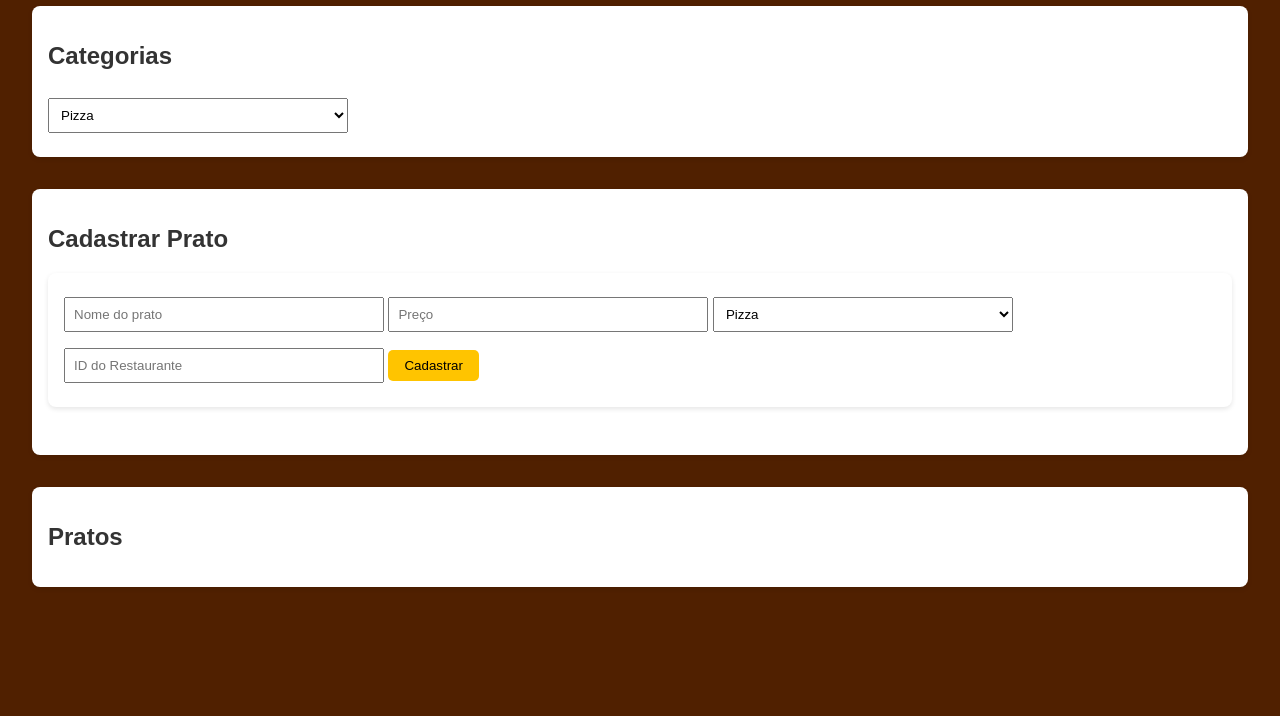
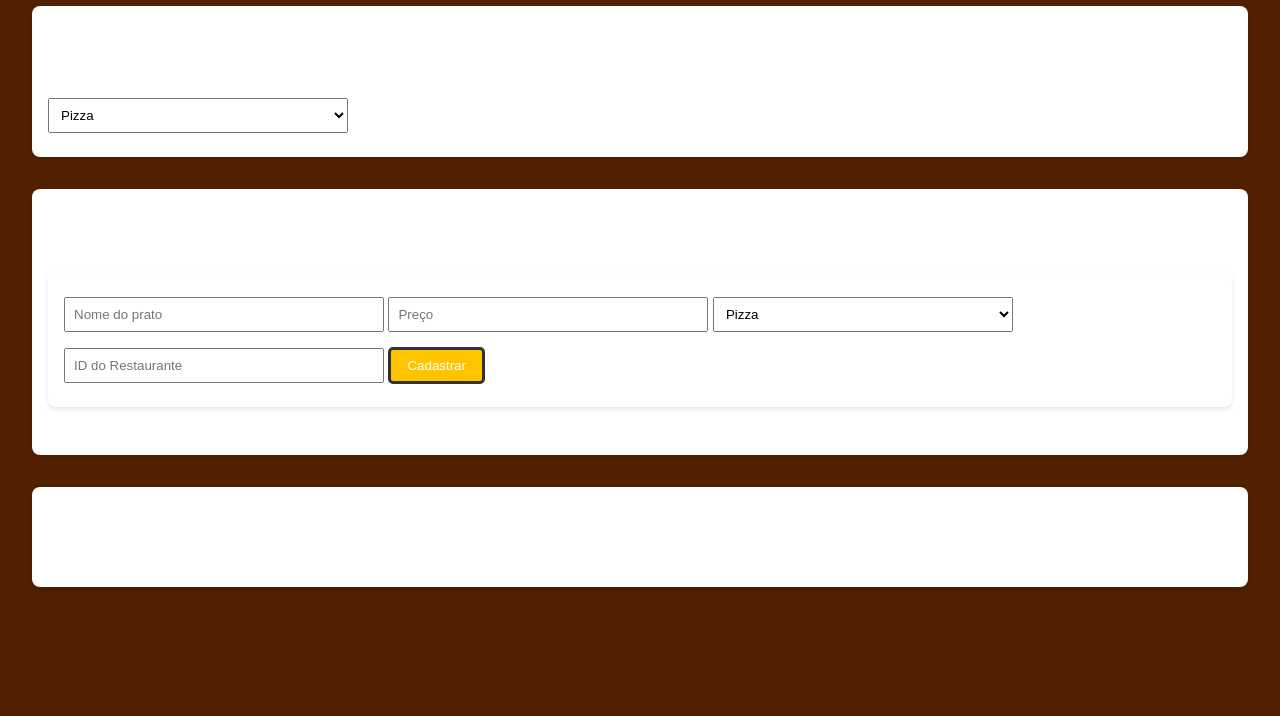
Before and after one commit to Migs1510/Oh-meu-deus, a website: page index.html in a window 1280 px wide. Shown: the part 84-800 px from the top of the page. Drawn offline with Linux system fonts and the light colour scheme.

Commit message:
Update style.css

```diff
--- a/style.css
+++ b/style.css
@@ -4,7 +4,7 @@ body {
     background: rgb(80, 32, 0);
   }
   h1, h2 {
-    color: #333;
+    color: white;
   }
   form, section {
     margin-bottom: 2rem;
@@ -22,8 +22,9 @@ body {
   button {
     padding: 0.5rem 1rem;
     background: #ffc400;
-    color: black;
-    border: #333;
+    color: white;
+    border: solid;
+    border-color: #333;
     border-radius: 5px;
   }
   .dish-card {
```
